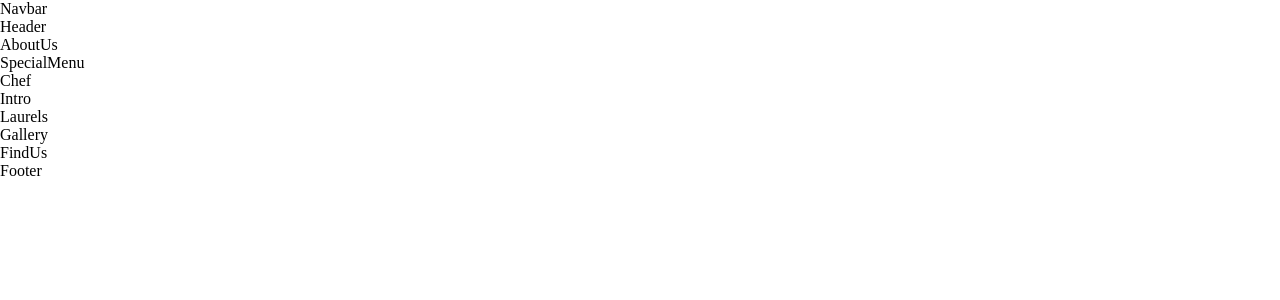
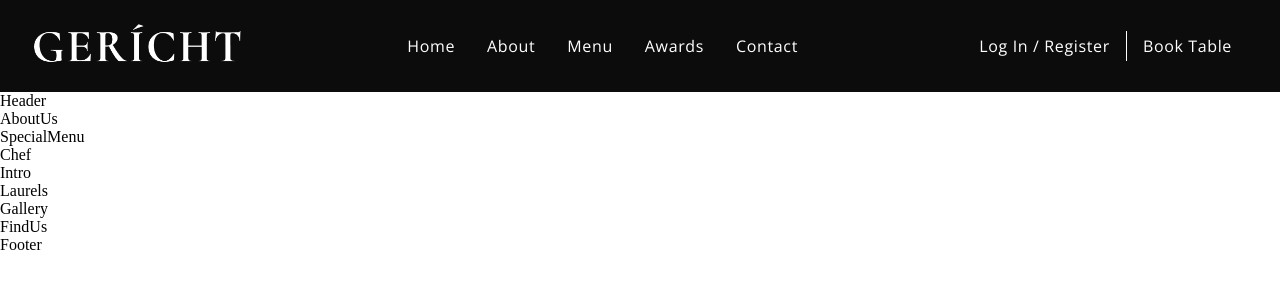
Before and after one commit to mtoce/React-Restaurant-App, a React (Create React App) app: page / in a window 1280 px wide. Shown: the top 300 px of the page. Built offline with nearby package versions, Linux system fonts and the light colour scheme; a web font is replaced by a local one.

Commit message:
finished navbar

```diff
--- a/src/components/Navbar/Navbar.css
+++ b/src/components/Navbar/Navbar.css
@@ -0,0 +1,129 @@
+.app__navbar {
+    width: 100%;
+    display: flex;
+    justify-content: space-between;
+    align-items: center;
+    background: var(--color-black);
+    padding: 1rem 2rem;
+}
+
+.app__navbar-logo {
+    display: flex;
+    justify-content: flex-start;
+    align-items: center;
+}
+
+.app__navbar-logo img {
+    width: 150px;
+}
+
+.app__navbar-links {
+    flex: 1;
+    display: flex;
+    justify-content: center;
+    align-items: center;
+    list-style: none;
+}
+
+.app__navbar-links li {
+    margin: 0 1rem;
+    cursor: pointer;
+}
+
+.app__navbar-links li:hover {
+    color: var(--color-grey);
+}
+
+.app__navbar-login {
+    display: flex;
+    justify-content: flex-end;
+    align-items: center;
+}
+
+.app__navbar-login a {
+    margin: 0 1rem;
+    text-decoration: none;
+    transition: 0.5s ease;
+}
+
+.app__navbar-login a:hover {
+    border-bottom: 1px solid var(--color-golden);
+}
+
+.app__navbar-login div {
+    width: 1px;
+    height: 30px;
+    background-color: var(--color-white);
+}
+
+.app__navbar-smallscreen {
+    display: none;
+}
+
+.app__navbar-smallscreen_overlay {
+    position: fixed;
+    top: 0;
+    left: 0;
+    width: 100%;
+    height: 100vh;
+    background-color: var(--color-black);
+    transition: 0.5s ease;
+    flex-direction: column;
+    z-index: 5;
+}
+
+.app__navbar-smallscreen_overlay .overlay__close {
+    font-size: 27px;
+    color: var(--color-golden);
+    cursor: pointer;
+    position: absolute;
+    top: 20px;
+    right: 20px;
+}
+
+.app__navbar-smallscreen_links {
+    list-style: none;
+}
+
+.app__navbar-smallscreen_links li {
+    margin: 2rem;
+    cursor: pointer;
+    color: var(--color-golden);
+    font-size: 2rem;
+    text-align: center;
+    font-family: var(--font-base);
+}
+
+.app__navbar-smallscreen_links li:hover {
+    color: var(--color-white);
+}
+
+@media screen and (max-width: 2000px) {
+    .app__navbar-logo img {
+        width: 210px;
+    }
+}
+
+@media screen and (max-width: 1150px) {
+    .app__navbar-links {
+        display: none;
+    }
+
+    .app__navbar-smallscreen {
+        display: flex;
+    }
+}
+
+@media screen and (max-width: 650px) {
+    .app__navbar {
+        padding: 1rem;
+    }
+
+    .app__navbar-login {
+        display: none;
+    }
+
+    .app__navbar-logo img {
+        width: 110px;
+    }
+}
--- a/src/components/Navbar/Navbar.jsx
+++ b/src/components/Navbar/Navbar.jsx
@@ -1,11 +1,53 @@
 import React from 'react';
+import { GiHamburgerMenu } from 'react-icons/gi';
+import { MdOutlineRestaurantMenu } from 'react-icons/md';
 
+import images from '../../constants/images';
 import './Navbar.css';
 
-const Navbar = () => (
-  <div>
-    Navbar
-  </div>
-);
+const Navbar = () => {
+
+  const [toggleMenu, setToggleMenu] = React.useState(false);
+
+  return (
+    <nav className="app__navbar">
+      <div className="app__navbar-logo">
+        <img src={images.gericht} alt="app logo" />
+      </div>
+
+      <ul className="app__navbar-links">
+        <li className="p__opensans"><a href="#home">Home</a></li>
+        <li className="p__opensans"><a href="#about">About</a></li>
+        <li className="p__opensans"><a href="#menu">Menu</a></li>
+        <li className="p__opensans"><a href="#awards">Awards</a></li>
+        <li className="p__opensans"><a href="#contact">Contact</a></li>
+      </ul>
+
+      <div className="app__navbar-login">
+        <a href="#login" className="p__opensans">Log In / Register</a>
+        <div /> {/* Empty div to create some space (to style later as a line separator) */}
+        <a href="/" className="p__opensans">Book Table</a>
+      </div>
+
+      <div className="app__navbar-smallscreen">
+        <GiHamburgerMenu color="#fff" fontSize={27} onClick={()=> setToggleMenu(true)}></GiHamburgerMenu>
+
+        {toggleMenu && (
+          <div className="app__navbar-smallscreen_overlay flex__center slide-bottom">
+            <MdOutlineRestaurantMenu fontSize={27} className="overlay__close" onClick={() => setToggleMenu(false)} />
+            <ul className="app__navbar-smallscreen_links">
+              <li className="p__opensans"><a href="#home">Home</a></li>
+              <li className="p__opensans"><a href="#about">About</a></li>
+              <li className="p__opensans"><a href="#menu">Menu</a></li>
+              <li className="p__opensans"><a href="#awards">Awards</a></li>
+              <li className="p__opensans"><a href="#contact">Contact</a></li>
+            </ul>
+          </div>
+        )}
+      </div>
+
+    </nav>
+  )
+}
 
 export default Navbar;
```
